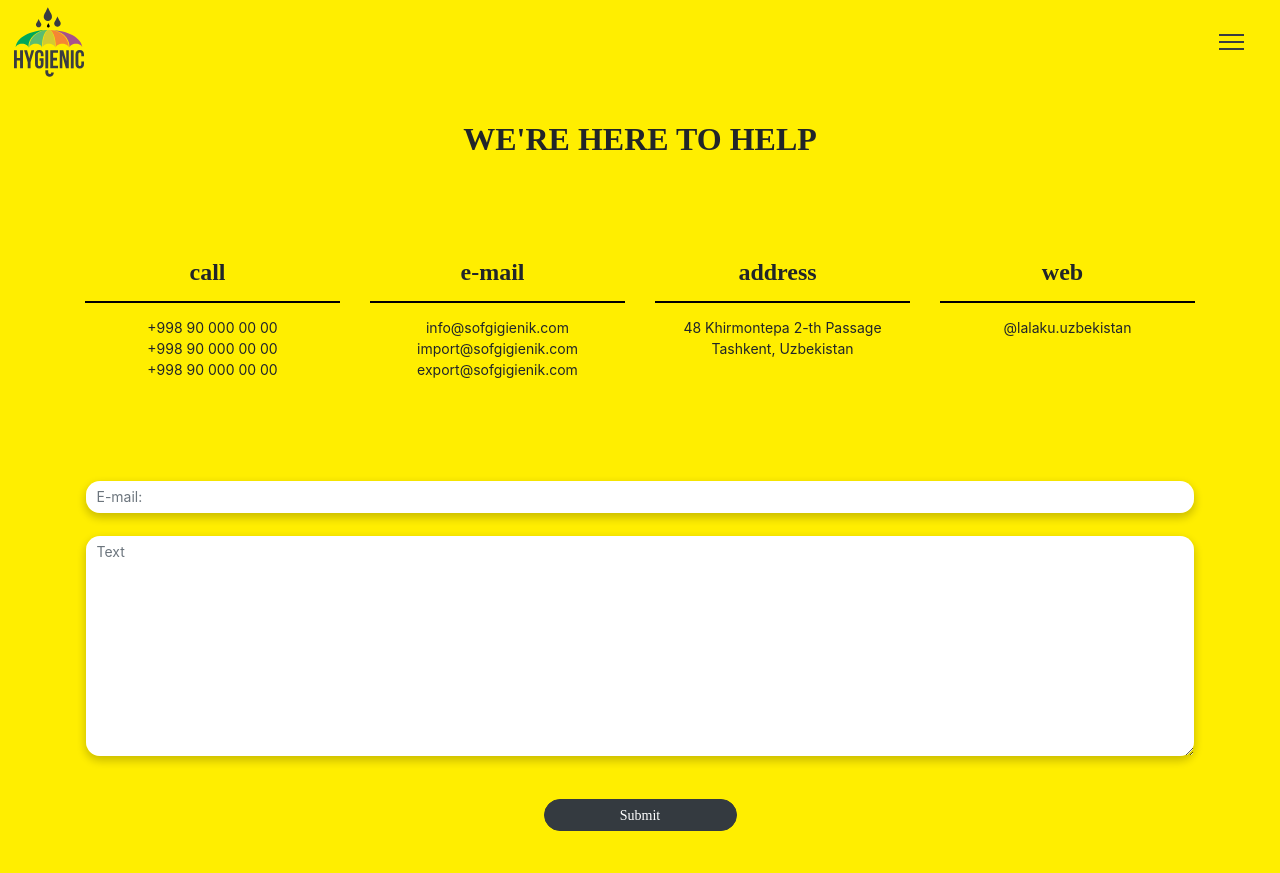
After one commit to AbdumalikK/lalaku.uz, a PHP site: page /contact.php in a window 1280 px wide. The commit adds this page. Run offline with PHP 8.4, Linux system fonts and the light colour scheme; some web fonts are replaced.

Commit message:
added contact.php

```diff
--- /dev/null
+++ b/contact.php
@@ -0,0 +1,148 @@
+<?php
+session_start();
+
+if(isset($_GET['lang']) && !empty($_GET['lang'])){
+	$_SESSION['lang'] = $_GET['lang'];
+
+	if(isset($_SESSION['lang']) && $_SESSION['lang'] != $_GET['lang']){
+		echo "<script type='text/javascript'>location.reload();</script>";
+	}
+}
+
+if(isset($_SESSION['lang'])){
+	include "lang/lang_".$_SESSION['lang'].".php";
+} else {
+	include "lang/lang_en.php";
+}
+?>
+<!DOCTYPE html>
+<html lang="en">
+<head>
+    <meta charset="UTF-8">
+    <meta name="viewport" content="width=device-width, initial-scale=1.0">
+    <title>Contact Us</title>
+    <link rel="stylesheet" href="style/bootstrap4/css/bootstrap.min.css">
+    <link rel="stylesheet" href="style/style.css">
+    <script src="https://code.jquery.com/jquery-3.5.1.min.js" integrity="sha256-9/aliU8dGd2tb6OSsuzixeV4y/faTqgFtohetphbbj0=" crossorigin="anonymous"></script>
+    <script src="style/bootstrap4/js/bootstrap.min.js"></script>
+</head>
+<body class="bg-lalaku">
+
+    <div class="container-fluid px-0">
+
+			<div class="row">
+				<div class="col-6">
+					<!-- navbar -->
+				   <nav class="navbar fixed-top">
+							   <div class="logo">
+								   <img src="style/logo.svg" width="70" height="70" alt="logo" id="logo">
+							   </div>
+
+							<button type="button" class="btn burger">
+								<div class="line1"></div>
+								<div class="line2"></div>
+								<div class="line3"></div>
+							</button>
+					</nav>
+					<!-- end navbar -->
+				</div>
+
+				<div class="col-6">
+					<!-- burger menu -->
+								<ul class="main-nav">
+									<!-- <div class="row mr-0"> -->
+										<div class="my-4 px-0 logo">
+											<img src="style/logo.svg" alt="logo">
+										</div>
+									<!-- </div> -->
+
+									<li class="nav-links">
+									<a href="#" class="nested-links"><?= _PRODUCT ?></a>
+									<ul class="nested-nav mt-4">
+										<li>
+											<a href="#" class="nested-links">LALAKU PANTS</a>
+										</li>
+										<li>
+											<a href="#" class="nested-links">LALAKU DIAPERS</a>
+										</li>
+										<li>
+											<a href="#" class="nested-links">LALAKU MAMA POSTPARTUM PADS</a>
+										</li>
+										<li>
+											<a href="#" class="nested-links">LALAKU MAMA SANITARY NAOKINS</a>
+										</li>
+										<li>
+											<a href="#" class="nested-links">LALAKU KN 95 MASKS</a>
+										</li>
+									</ul>
+									</li>
+									<li class="nav-links">
+									<a href="#" class="nested-links"><?= _CONTACT ?></a>
+									</li>
+									<li class="nav-links">
+									<a href="#" class="nested-links"><?= _ABOUT ?></a>
+									</li>
+								</ul>
+				   <!-- end burger menu -->
+
+				</div>
+			</div>
+        </div>
+
+
+    </div>
+    <div class="container pt-120">
+        <div class="col-12 text-center">
+            <h1 class="contact-main-title">WE'RE HERE TO HELP</h1>
+        </div>
+
+        <div class="row mt-contact text-center">
+
+            <div class="col-lg-3">
+                <h3 class="contact-title">call</h3>
+                <hr>
+                <p>+998 90 000 00 00</p>
+                <p>+998 90 000 00 00</p>
+                <p>+998 90 000 00 00</p>
+            </div>
+            <div class="col-lg-3">
+                <h3 class="contact-title mt-4 mt-lg-0">e-mail</h3>
+                <hr>
+                <p>info@sofgigienik.com</p>
+                <p>import@sofgigienik.com</p>
+                <p>export@sofgigienik.com</p>
+            </div>
+            <div class="col-lg-3">
+                <h3 class="contact-title mt-4 mt-lg-0">address</h3>
+                <hr>
+                <p>48 Khirmontepa 2-th Passage
+Tashkent, Uzbekistan</p>
+            </div>
+            <div class="col-lg-3">
+                <h3 class="contact-title mt-4 mt-lg-0">web</h3>
+                <hr>
+                <p>@lalaku.uzbekistan</p>
+            </div>
+        </div>
+    </div>
+<form action="">
+    <div class="container mt-contact">
+        <div class="row">
+            <div class="col-lg-12">
+                <input type="text" placeholder="E-mail:" class="form-control input-border">
+            </div>
+            <div class="col-lg-12 mt-4">
+                <textarea name="comment" class="form-control input-border" placeholder="Text" id="comment" cols="30" rows="10"></textarea>
+            </div>
+        </div>
+
+            <div class="text-center py-5">
+                <button type="submit" class="btn btn-dark contact-submit">Submit</button>
+            </div>
+    </div>
+
+</form>
+
+<script src="style/js/index.js"></script>
+</body>
+</html>
--- a/index.php
+++ b/index.php
@@ -42,7 +42,7 @@ function changeLang() {
 	document.getElementById('form_lang').submit();
 }
 </script>
-<?php //if(!isset($_SESSION['lang'])) { ?>
+<?php if(!isset($_SESSION['lang'])) { ?>
 <div class="row lang-position">
 <div class="col-12">
 	<form method="GET" action="" id="form_lang">
@@ -60,7 +60,7 @@ function changeLang() {
 	</form>
 </div>
 </div>
-<? //} ?>
+<? } ?>
 	<div id="fullpage">
     <div class="container-fluid px-0">
 		<header>
@@ -69,7 +69,7 @@ function changeLang() {
 					<!-- navbar -->
 				   <nav class="navbar fixed-top">
 							   <div class="logo">
-								   <img src="style/logo.svg" alt="logo" id="logo">
+								   <img src="style/logo.svg" width="70" height="70" alt="logo" id="logo">
 							   </div>
 
 							<button type="button" class="btn burger">
--- a/style/style.css
+++ b/style/style.css
@@ -19,7 +19,7 @@ body {
 	z-index: -1;
 }
 hr{
-	border: 2px solid black;
+	border: 1px solid black;
 }
 a {
 	text-decoration: none;
@@ -278,3 +278,37 @@ a:hover {
 .textColor-right a {
 	color: #393C41;
 }
+
+
+/* Contact */
+.bg-lalaku{
+	background-color: #FFEE00;
+}
+.mt-contact {
+	margin-top: 100px;
+}
+.contact-title {
+	font-family: Gotham;
+	font-size: 24px;
+	font-weight: bold;
+	padding-right: 10px;
+}
+.contact-main-title {
+	font-family: Gotham;
+	font-size: 32px;
+	font-weight: bold;
+}
+.mt-contact p {
+	margin: 0;
+}
+.input-border{
+	border: 1px solid transparent;
+	border-radius: 15px;
+	box-shadow: 0 4px 8px 0 rgba(0, 0, 0, 0.2);
+}
+.contact-submit{
+	font-family: Gotham;
+	width: 193px;
+	height: 32px;
+	border-radius: 16px;
+}
```
